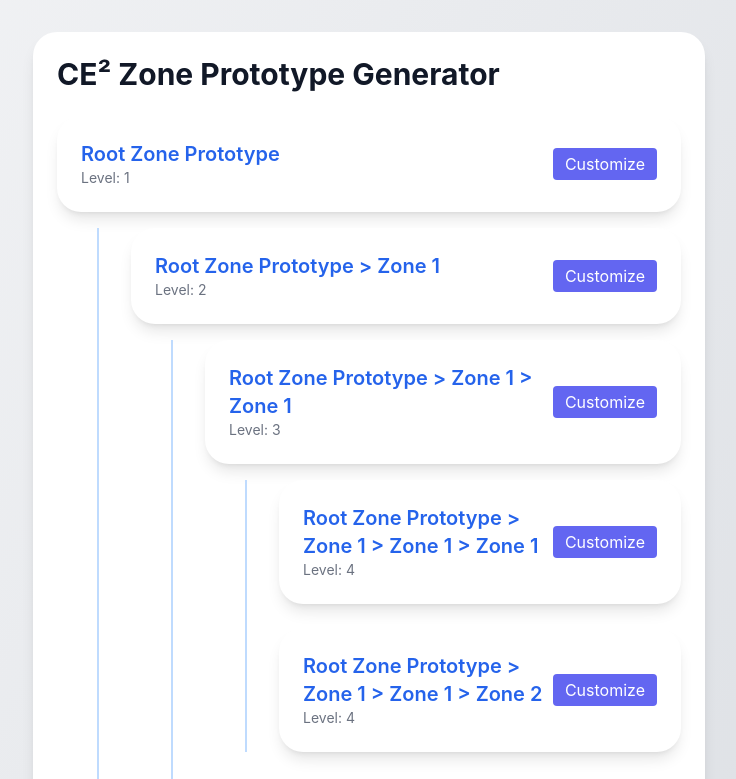
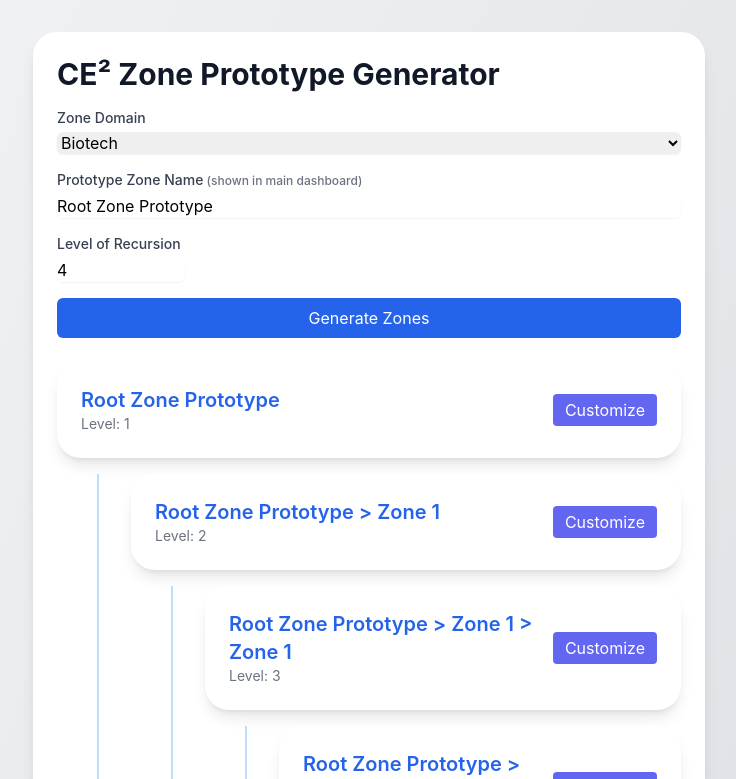
Before and after one commit to OmniChainOrg/omnimodel-dashboard, a Next.js app: page /zonedashboard in a window 1280 px wide. Shown: the top 779 px of the page, without its empty margins (271-1007 px from the left). Built offline with nearby package versions, Linux system fonts and the light colour scheme.

Commit message:
Update zonedashboard.tsx

```diff
--- a/pages/zonedashboard.tsx
+++ b/pages/zonedashboard.tsx
@@ -3,61 +3,13 @@ import React, { useState } from 'react';
 import { useZoneArchetype, Zone } from '../hooks/useZoneArchetype';
 import { motion } from 'framer-motion';
 
-// Settings type for each zone
+// Settings type for each zone customization
 interface ZoneSettings {
   info: string;
   confidentiality: 'Public' | 'Confidential' | 'Private';
 }
 
-// Form to customize a single zone, with Save/Cancel
-const ZoneCustomizationForm: React.FC<{
-  zone: Zone;
-  settings: ZoneSettings;
-  onSave: (zoneId: string, newSettings: ZoneSettings) => void;
-  onCancel: () => void;
-}> = ({ zone, settings, onSave, onCancel }) => {
-  const [info, setInfo] = useState(settings.info);
-  const [confidentiality, setConfidentiality] = useState<ZoneSettings['confidentiality']>(settings.confidentiality);
-
-  return (
-    <div className="mt-3 p-4 bg-gray-50 rounded-lg">
-      <label className="block text-sm font-medium text-gray-700">Info to Share</label>
-      <textarea
-        placeholder="Enter information to share..."
-        value={info}
-        onChange={e => setInfo(e.target.value)}
-        className="mt-1 w-full border-gray-300 rounded-md shadow-sm focus:ring-blue-500 focus:border-blue-500"
-        rows={3}
-      />
-      <label className="block text-sm font-medium text-gray-700 mt-4">Confidentiality Level</label>
-      <select
-        value={confidentiality}
-        onChange={e => setConfidentiality(e.target.value as ZoneSettings['confidentiality'])}
-        className="mt-1 block w-48 border-gray-300 rounded-md shadow-sm focus:ring-blue-500 focus:border-blue-500"
-      >à 152
-        <option>Public</option>
-        <option>Confidential</option>
-        <option>Private</option>
-      </select>
-      <div className="mt-4 flex space-x-2">
-        <button
-          onClick={() => onSave(zone.id, { info, confidentiality })}
-          className="px-4 py-2 bg-green-600 text-white rounded hover:bg-green-700 transition"
-        >
-          Save
-        </button>
-        <button
-          onClick={onCancel}
-          className="px-4 py-2 bg-gray-300 text-gray-800 rounded hover:bg-gray-400 transition"
-        >
-          Cancel
-        </button>
-      </div>
-    </div>
-  );
-};
-
-// Recursive node with customization controls
+// Recursive node with inline customization form
 const ZoneNode: React.FC<{
   zone: Zone;
   settings: Record<string, ZoneSettings>;
@@ -65,13 +17,18 @@ const ZoneNode: React.FC<{
 }> = ({ zone, settings, onUpdate }) => {
   const [expanded, setExpanded] = useState(false);
   const currentSettings = settings[zone.id] || { info: '', confidentiality: 'Public' };
+  const [info, setInfo] = useState(currentSettings.info);
+  const [confidentiality, setConfidentiality] = useState<ZoneSettings['confidentiality']>(currentSettings.confidentiality);
 
-  // Handlers
-  const handleSave = (id: string, newSet: ZoneSettings) => {
-    onUpdate(id, newSet);
+  const handleSave = () => {
+    onUpdate(zone.id, { info, confidentiality });
     setExpanded(false);
   };
-  const handleCancel = () => setExpanded(false);
+  const handleCancel = () => {
+    setInfo(currentSettings.info);
+    setConfidentiality(currentSettings.confidentiality);
+    setExpanded(false);
+  };
 
   return (
     <motion.div
@@ -94,15 +51,43 @@ const ZoneNode: React.FC<{
           </button>
         </div>
         {expanded && (
-          <ZoneCustomizationForm
-            zone={zone}
-            settings={currentSettings}
-            onSave={handleSave}
-            onCancel={handleCancel}
-          />
+          <div className="mt-3 p-4 bg-gray-50 rounded-lg">
+            <label className="block text-sm font-medium text-gray-700">Info to Share</label>
+            <textarea
+              placeholder="Enter information to share..."
+              value={info}
+              onChange={e => setInfo(e.target.value)}
+              className="mt-1 w-full border-gray-300 rounded-md shadow-sm focus:ring-blue-500 focus:border-blue-500"
+              rows={3}
+            />
+            <label className="block text-sm font-medium text-gray-700 mt-4">Confidentiality Level</label>
+            <select
+              value={confidentiality}
+              onChange={e => setConfidentiality(e.target.value as ZoneSettings['confidentiality'])}
+              className="mt-1 block w-48 border-gray-300 rounded-md shadow-sm focus:ring-blue-500 focus:border-blue-500"
+            >
+              <option>Public</option>
+              <option>Confidential</option>
+              <option>Private</option>
+            </select>
+            <div className="mt-4 flex space-x-2">
+              <button
+                onClick={handleSave}
+                className="px-4 py-2 bg-green-600 text-white rounded hover:bg-green-700 transition"
+              >
+                Save
+              </button>
+              <button
+                onClick={handleCancel}
+                className="px-4 py-2 bg-gray-300 text-gray-800 rounded hover:bg-gray-400 transition"
+              >
+                Cancel
+              </button>
+            </div>
+          </div>
         )}
       </div>
-      {zone.children?.length && (
+      {zone.children && zone.children.length > 0 && (
         <div className="ml-10 mt-4 border-l-2 border-blue-200 pl-8">
           {zone.children.map(child => (
             <ZoneNode key={child.id} zone={child} settings={settings} onUpdate={onUpdate} />
@@ -139,7 +124,60 @@ const ZoneDashboardPage: React.FC = () => {
       <div className="max-w-2xl mx-auto bg-white p-6 rounded-2xl shadow-lg">
         <h1 className="text-3xl font-bold text-gray-900 mb-4">CE² Zone Prototype Generator</h1>
         <form onSubmit={handleSubmit} className="space-y-4 mb-6">
-          {/* Form fields unchanged... */}
+          <div>
+            <label className="block text-sm font-medium text-gray-700">Zone Domain</label>
+            <select
+              value={zoneDomain}
+              onChange={e => setZoneDomain(e.target.value)}
+              className="mt-1 block w-full border-gray-300 rounded-md shadow-sm focus:ring-blue-500 focus:border-blue-500"
+            >
+              <option>Biotech</option>
+              <option>MedTech</option>
+              <option>Pharma Formulation</option>
+              <option>Clinical Trials</option>
+              <option>RegOps</option>
+              <option>DeSci</option>
+              <option>DeTrade</option>
+              <option>DeInvest</option>
+              <option>Nonprofit</option>
+              <option>Philanthropy</option>
+              <option>Humanitarian</option>
+              <option>AI ethics</option>
+              <option>dApps DevOps</option>
+              <option>Investment</option>
+              <option>Granting</option>
+              <option>Other</option>
+            </select>
+          </div>
+          <div>
+            <label className="block text-sm font-medium text-gray-700">
+              Prototype Zone Name
+              <span className="text-xs text-gray-500"> (shown in main dashboard)</span>
+            </label>
+            <input
+              type="text"
+              value={prototypeZoneName}
+              onChange={e => setPrototypeZoneName(e.target.value)}
+              className="mt-1 block w-full border-gray-300 rounded-md shadow-sm focus:ring-blue-500 focus:border-blue-500"
+            />
+          </div>
+          <div>
+            <label className="block text-sm font-medium text-gray-700">Level of Recursion</label>
+            <input
+              type="number"
+              min={1}
+              max={6}
+              value={recursionLevel}
+              onChange={e => setRecursionLevel(Number(e.target.value))}
+              className="mt-1 block w-32 border-gray-300 rounded-md shadow-sm focus:ring-blue-500 focus:border-blue-500"
+            />
+          </div>
+          <button
+            type="submit"
+            className="w-full py-2 px-4 bg-blue-600 text-white rounded-md hover:bg-blue-700 transition"
+          >
+            Generate Zones
+          </button>
         </form>
 
         {loading && <p className="text-center text-gray-600">Generating zone tree...</p>}
```
